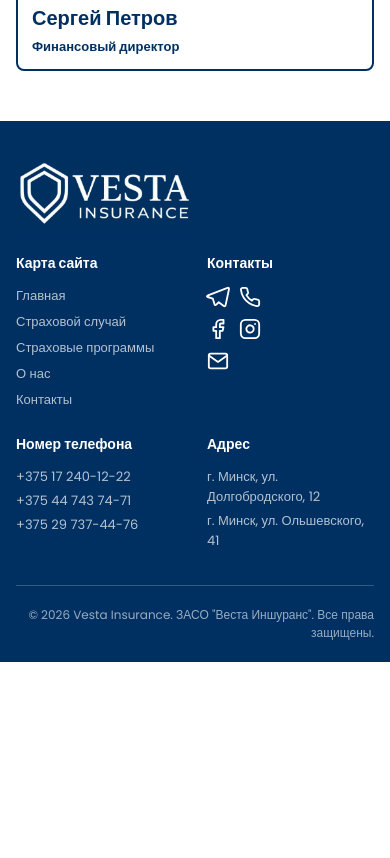
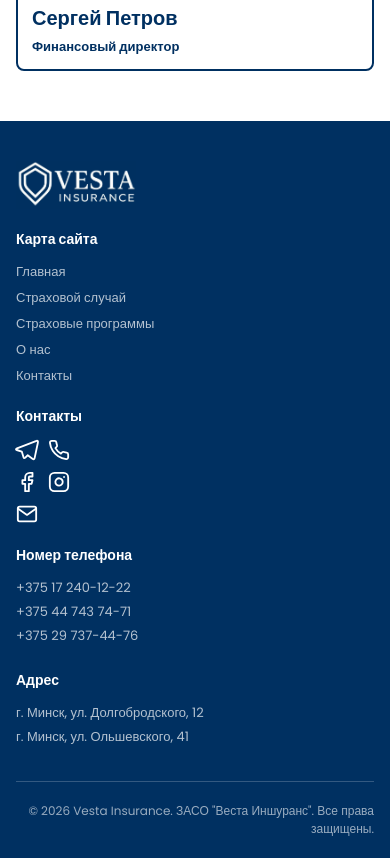
Before and after one commit to allexl1/pages, a website: page public/about-us.html in a window 390 px wide. Shown: the part 4220-5078 px from the top of the page. Before the commit the page ends 4882 px from the top, so only its background shows below. Drawn offline with Linux system fonts and the light colour scheme.

Commit message:
Update about-us.html

```diff
--- a/public/about-us.html
+++ b/public/about-us.html
@@ -159,9 +159,26 @@
       .stat-desc { font-size: 14px; }
       .team-grid { gap: 12px; }
       .team-card img { height: 220px; }
-      .footer-content { flex-wrap: wrap; gap: 24px; }
-      .footer-col { flex: 1 1 45%; }
-      .footer-phones span, .footer-address span { white-space: normal; }
+    .footer-content {
+      flex-wrap: wrap;
+      gap: 20px;
+      align-items: flex-start;
+    }
+    .footer-col {
+      flex: 1 1 100%;
+      min-width: auto;
+    }
+    .footer-logo {
+      width: 120px;
+      height: auto;
+    }
+    .footer-phones span,
+    .footer-address span {
+      white-space: normal;
+    }
+    .footer-contacts-icons {
+      justify-content: flex-start;
+    }
     }
     @media (max-width: 480px) {
       .hero-title { font-size: 26px; }
```
